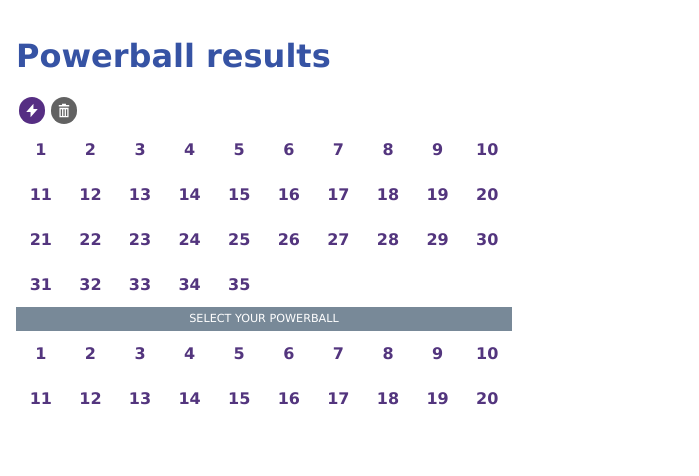
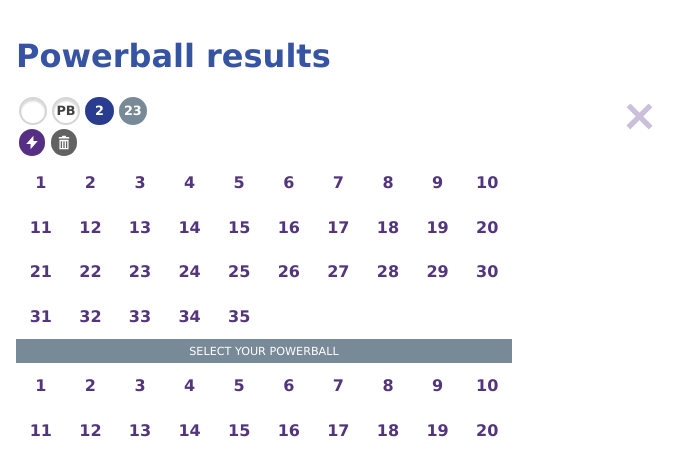
Before and after one commit to vitorleo/tlc, a React (Vite) app: page / in a window 1280 px wide. Shown: the top 476 px of the page, without its empty margins (0-699 px from the left). Built offline with nearby package versions, Linux system fonts and the light colour scheme.

Commit message:
Drawn numbers component

```diff
--- a/src/App.tsx
+++ b/src/App.tsx
@@ -5,6 +5,7 @@
 import ButtonRound from './components/ButtonRound/ButtonRound'
 import IconFetch from './assets/icon_bolt.svg'
 import IconTrash from './assets/icon_trash.svg'
+import DrawnNumber from './components/DrawnNumber/DrawnNumber'
 
 function App() {
   const [primaryNumbers, setPrimaryNumbers] = useState([]);
@@ -41,7 +42,10 @@
       <h1>Powerball results</h1>
       <div className='ticket'>
         <div className='drawnNumbers'>
-
+          <DrawnNumber></DrawnNumber>
+          <DrawnNumber>PB</DrawnNumber>
+          <DrawnNumber isDrawn={true}>2</DrawnNumber>
+          <DrawnNumber isDrawn={true} isSecondary={true}>23</DrawnNumber>
         </div>
         <div>
 
--- /dev/null
+++ b/src/components/DrawnNumber/DrawnNumber.css
@@ -0,0 +1,30 @@
+.drawn-number {
+    width: 1.5em;
+    height: 1.5em;
+    font-size: 0.8em;
+    font-weight: bold;
+    line-height: 1.5em;
+    color: #414141;
+    display: inline-block;
+    background-color: #ffffff;
+    border: #D5D5D5 solid 2px;
+    border-radius: 50%;
+    padding: 0.2em;
+    text-align: center;
+    margin: 0 0.2em;
+    overflow: hidden;
+    box-shadow: inset #D5D5D5 0 2px 2px ;
+}
+
+.drawn-number.drawn {
+    background-color: #2A3C90;
+    color: white;
+    box-shadow: none;
+    border-color: #2A3C90;
+}
+
+.drawn-number.secondary {
+    background-color: #788998;
+    border-color: #788998;
+    color: white;
+}
--- /dev/null
+++ b/src/components/DrawnNumber/DrawnNumber.tsx
@@ -0,0 +1,21 @@
+import { PropsWithChildren } from 'react'
+import './DrawnNumber.css'
+
+type DrawnNumberProps = {
+  isDrawn?: boolean
+  isSecondary?: boolean
+}
+
+function DrawnNumber(props: PropsWithChildren<DrawnNumberProps>) {
+  const { isDrawn=false, isSecondary=false, children } = props;
+
+  const drawnClass = isDrawn ? "drawn" : ""
+  const secondaryClass = isSecondary ? "secondary" : ""
+  return (
+      <div className={`drawn-number ${drawnClass} ${secondaryClass}`}>
+        {children}
+      </div>
+  )
+}
+
+export default DrawnNumber
```
